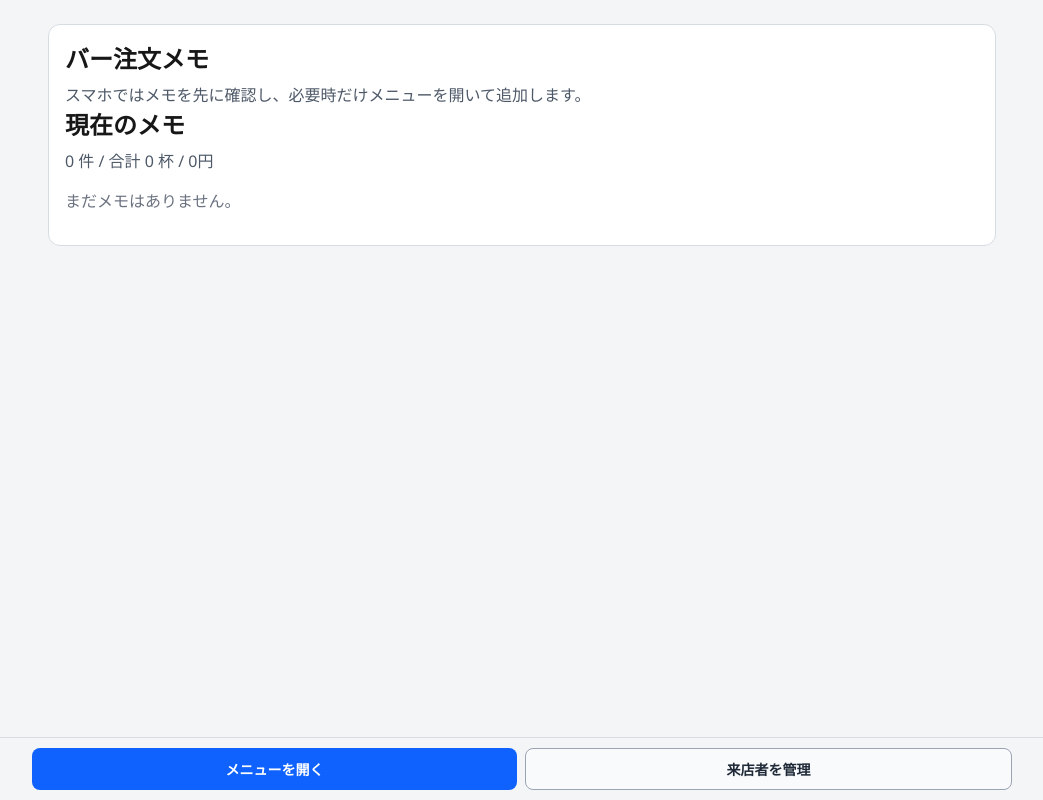
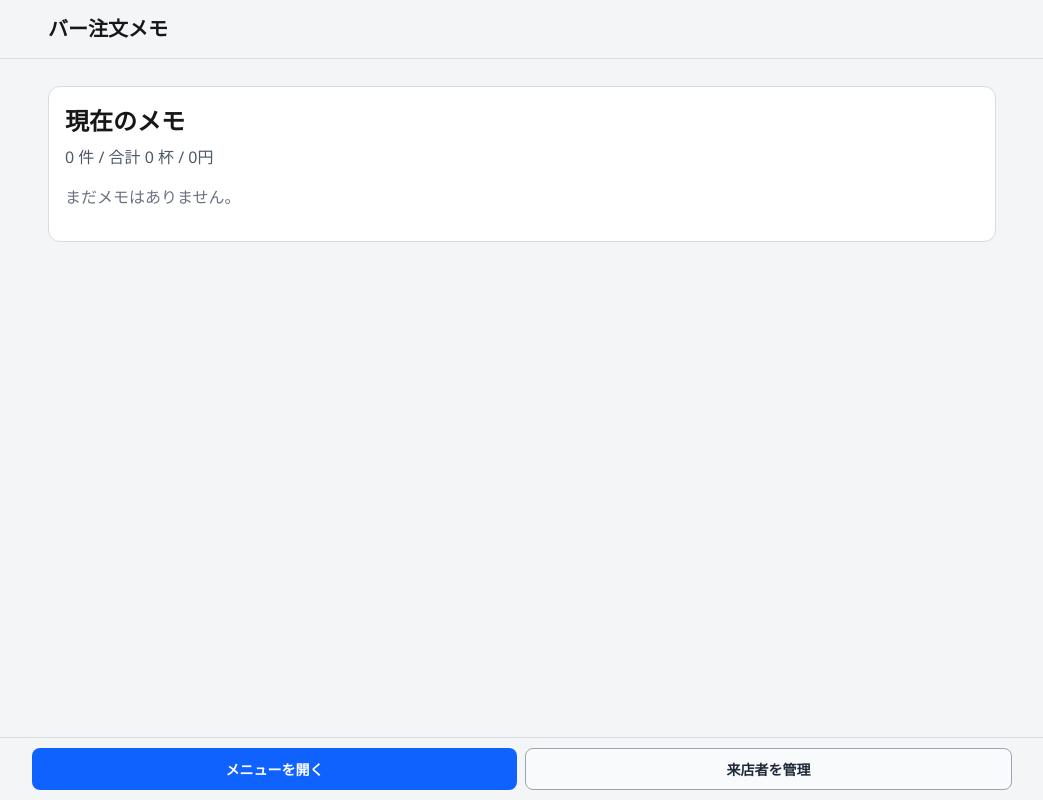
Before and after one commit to ytkg/orders, a React (Vite) app: page / in a window 1280 px wide. Shown: the whole page, without its empty margins (118-1161 px from the left). Built offline with nearby package versions, Linux system fonts and the light colour scheme.

Commit message:
feat: add fixed top header and simplify memo panel copy

```diff
--- a/src/App.tsx
+++ b/src/App.tsx
@@ -118,12 +118,14 @@ function App() {
   };
 
   return (
-    <main className="page">
+    <>
+      <header className="fixed-header">
+        <div className="fixed-header-inner">
+          <h1>バー注文メモ</h1>
+        </div>
+      </header>
+      <main className="page">
       <section className="panel">
-        <h1>バー注文メモ</h1>
-        <p className="subtitle">
-          スマホではメモを先に確認し、必要時だけメニューを開いて追加します。
-        </p>
         <h2>現在のメモ</h2>
         <p className="subtitle">
           {orders.length} 件 / 合計 {totalDrinks} 杯 / {totalAmount}円
@@ -300,7 +302,8 @@ function App() {
           </section>
         </div>
       ) : null}
-    </main>
+      </main>
+    </>
   );
 }
 
--- a/src/styles.css
+++ b/src/styles.css
@@ -18,10 +18,31 @@ body {
   width: min(980px, 100%);
   margin: 0 auto;
   min-height: 100vh;
-  padding: 24px 16px 96px;
+  padding: 86px 16px 96px;
   display: flex;
   flex-direction: column;
   gap: 10px;
+}
+
+.fixed-header {
+  position: fixed;
+  top: 0;
+  left: 0;
+  right: 0;
+  z-index: 25;
+  background: rgba(244, 245, 247, 0.96);
+  border-bottom: 1px solid #d7dce3;
+}
+
+.fixed-header-inner {
+  width: min(980px, 100%);
+  margin: 0 auto;
+  padding: 14px 16px;
+}
+
+.fixed-header h1 {
+  margin: 0;
+  font-size: 20px;
 }
 
 .panel {
```
